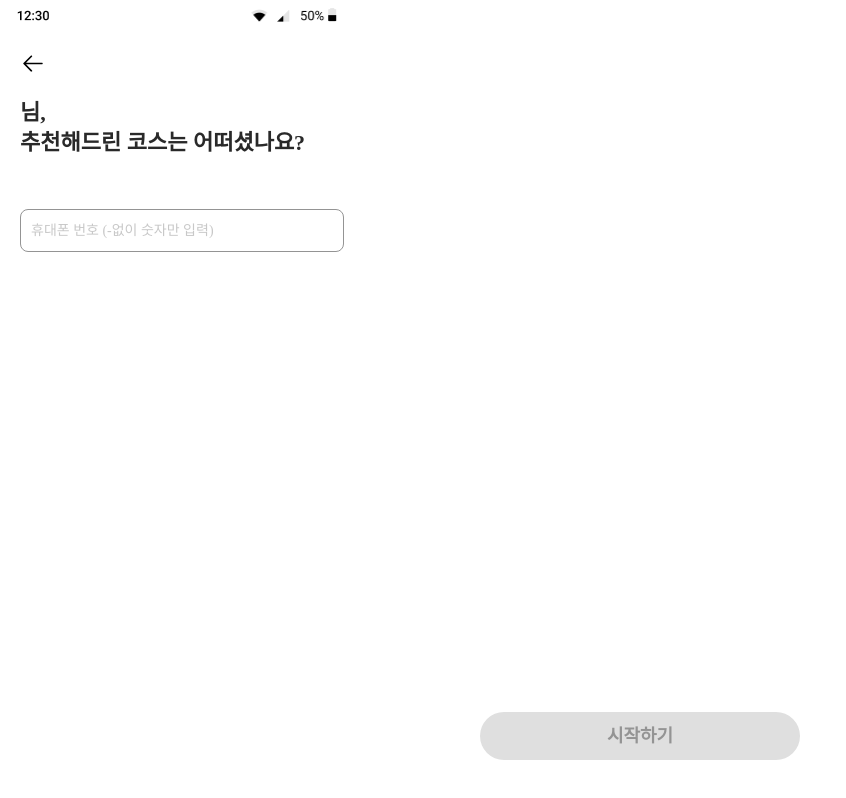
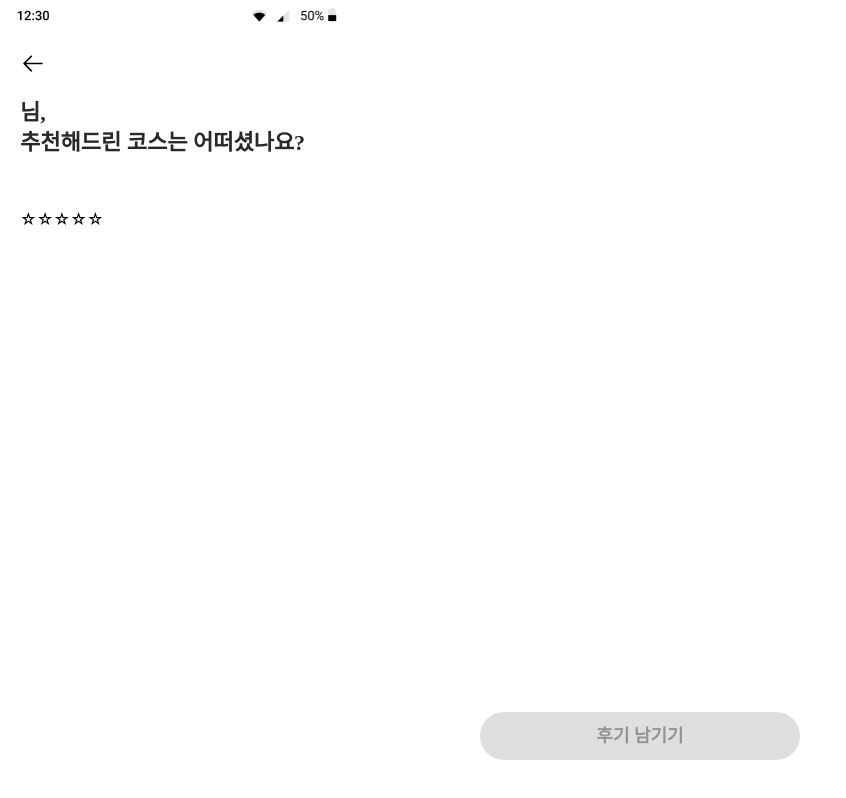
Before and after one commit to softeerbootcamp-3rd/softee5-7illypepper-FE, a React (Create React App) app in the folder my-app/: page /endcourse in a window 1280 px wide. Shown: the whole page, without its empty margins (0-846 px from the left). Built offline with nearby package versions, Linux system fonts and the light colour scheme; the HTML template or start-up script is replaced by a standard one.

Commit message:
modify endcourse

```diff
--- /dev/null
+++ b/my-app/src/components/ActivatedFeedback.js
@@ -0,0 +1,13 @@
+import React from 'react';
+const StartButton = () => {
+
+  return (
+    <div>
+        <div id="startbutton">
+            <div id="startbutton-text">후기 남기기</div>
+        </div>
+    </div>
+  );
+};
+
+  export default StartButton;
--- /dev/null
+++ b/my-app/src/components/DeactivatedFeedback.js
@@ -0,0 +1,13 @@
+
+import React from 'react';
+const StartButtonDark = () => {
+  return (
+    <div>
+        <div id="startbutton-dark">
+            <div id="startbutton-dark-text">후기 남기기</div>
+        </div>
+    </div>
+  );
+};
+
+  export default StartButtonDark;
--- a/my-app/src/pages/EndCourse.js
+++ b/my-app/src/pages/EndCourse.js
@@ -1,10 +1,10 @@
 import { useNavigate } from "react-router-dom";
-import StartButton from "../components/StartButton";
-import StartButtonDark from "../components/StartButtonDark";
 import BackButton from "../components/BackButton"
 import DefaultBackground from "../components/DefaultBackground";
 import { useForm, FormProvider, Controller } from "react-hook-form";
-import React from 'react';
+import React, {useState} from 'react';
+import ActivatedFeedback from "../components/ActivatedFeedback";
+import DeactivatedFeedback from "../components/DeactivatedFeedback";
 
 const EndCourse = () => {
     const navigate = useNavigate();
@@ -12,34 +12,53 @@ const EndCourse = () => {
     const { watch, register, handleSubmit} = methods;
     const id = watch("id");
 
+    const [rating, setRating] = useState(0);
+
+    const handleStarClick = (index) => {
+        setRating(index);
+    }
+
     return (
         <div>
             <DefaultBackground/>
-            <div style = {{display:'flex', justifyContent :'center'}}>
-                <div  style={{display:'flex',position : 'absolute', top : '50px', left :'20px'}}>
-                    <BackButton />
+            <div style={{display: 'flex', justifyContent: 'center'}}>
+                <div style={{display: 'flex', position: 'absolute', top: '50px', left: '20px'}}>
+                    <BackButton/>
                 </div>
-                <div style={{display:'flex',position : 'absolute', top : '98px', left :'20px'}}>
-                    <div id="login-text">{id}님,<br/>추천해드린 코스는 어떠셨나요?</div>
+                <div style={{display: 'flex', position: 'absolute', top: '98px', left: '20px'}}>
+                    <div id="login-text" style={{
+                        fontFamily: 'Pretendard',
+                        fontSize: '22px',
+                        fontStyle: 'normal',
+                        fontWeight: 600,
+                        lineHeight: '30px',
+                        color: 'var(--gray-1, #292929)'
+                    }}>
+                        <span style={{color: '#FF8058'}}>{localStorage.getItem('id')}</span>님,<br/>
+                        추천해드린 코스는 어떠셨나요?
+                    </div>
                 </div>
-                <input
-                    id="login-input"
-                    style={{display:'flex',position : 'absolute', top : '209px', left :'20px'}}
-                    placeholder="휴대폰 번호 (-없이 숫자만 입력)"
-                    aria-label="id"
-                    {...register("id" , { required: true })}>
-                </input>
+
+                <div style={{display: 'flex', position: 'absolute', top: '209px', left: '20px'}}>
+                    {[1, 2, 3, 4, 5].map((index) => (
+                        <span key={index} onClick={() => handleStarClick(index)}>
+                            {index <= rating ? '★' : '☆'}
+                        </span>
+                    ))}
+                </div>
+
                 {
-                    id === "" || id === undefined ?
-                        <div style = {{position : 'absolute', top : '712px'}} >
-                            <StartButtonDark />
+                    rating === 0 ?
+                        <div style={{position: 'absolute', top: '712px'}}>
+                            <DeactivatedFeedback/>
                         </div>
                         :
-                        <div style = {{position : 'absolute', top : '712px'}} onClick={() => {navigate("/map")}}>
-                            <StartButton />
+                        <div style={{position: 'absolute', top: '712px'}} onClick={() => {
+                            navigate("/map");
+                        }}>
+                            <ActivatedFeedback/>
                         </div>
                 }
-
             </div>
         </div>
     );
```
